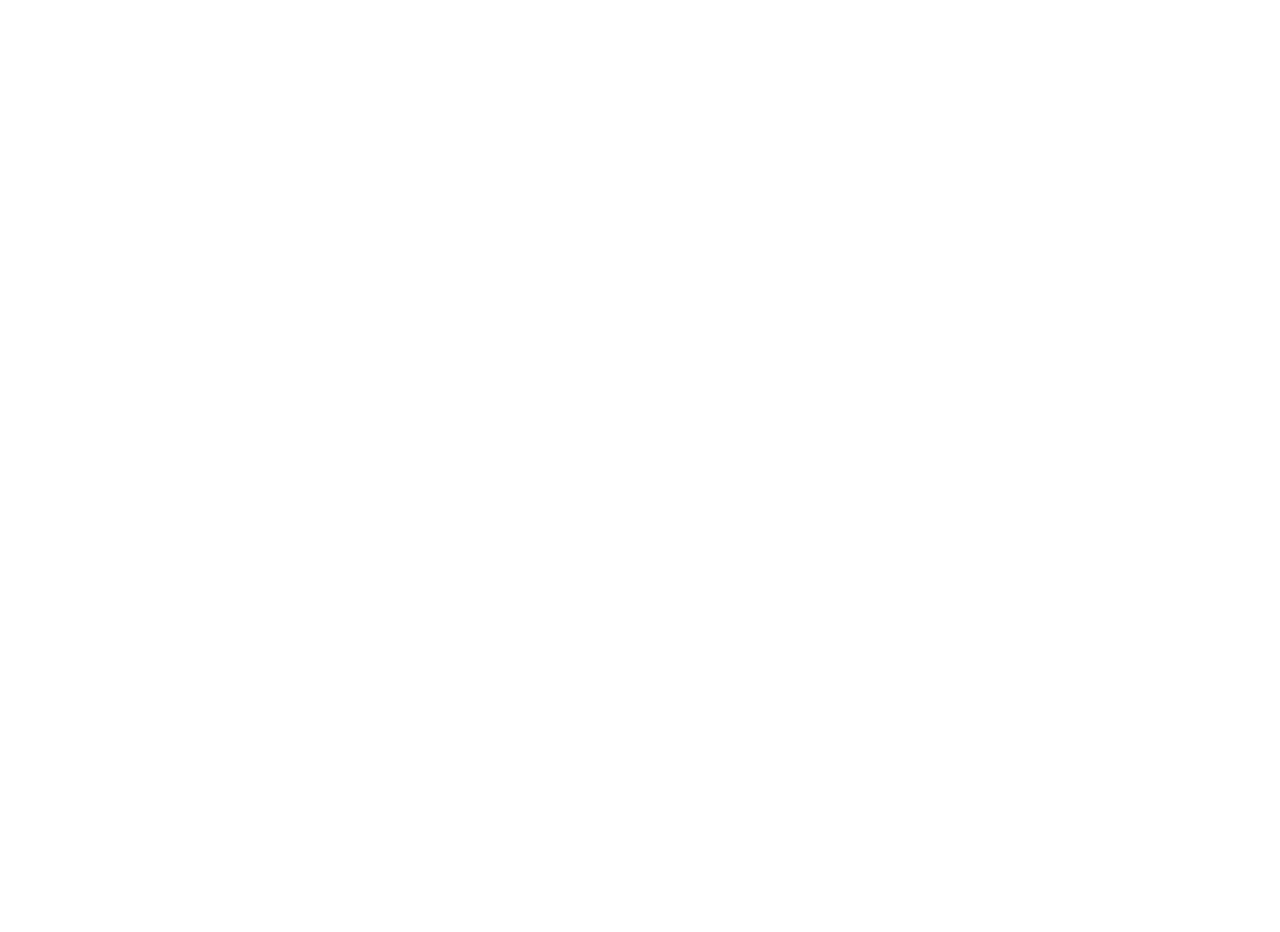
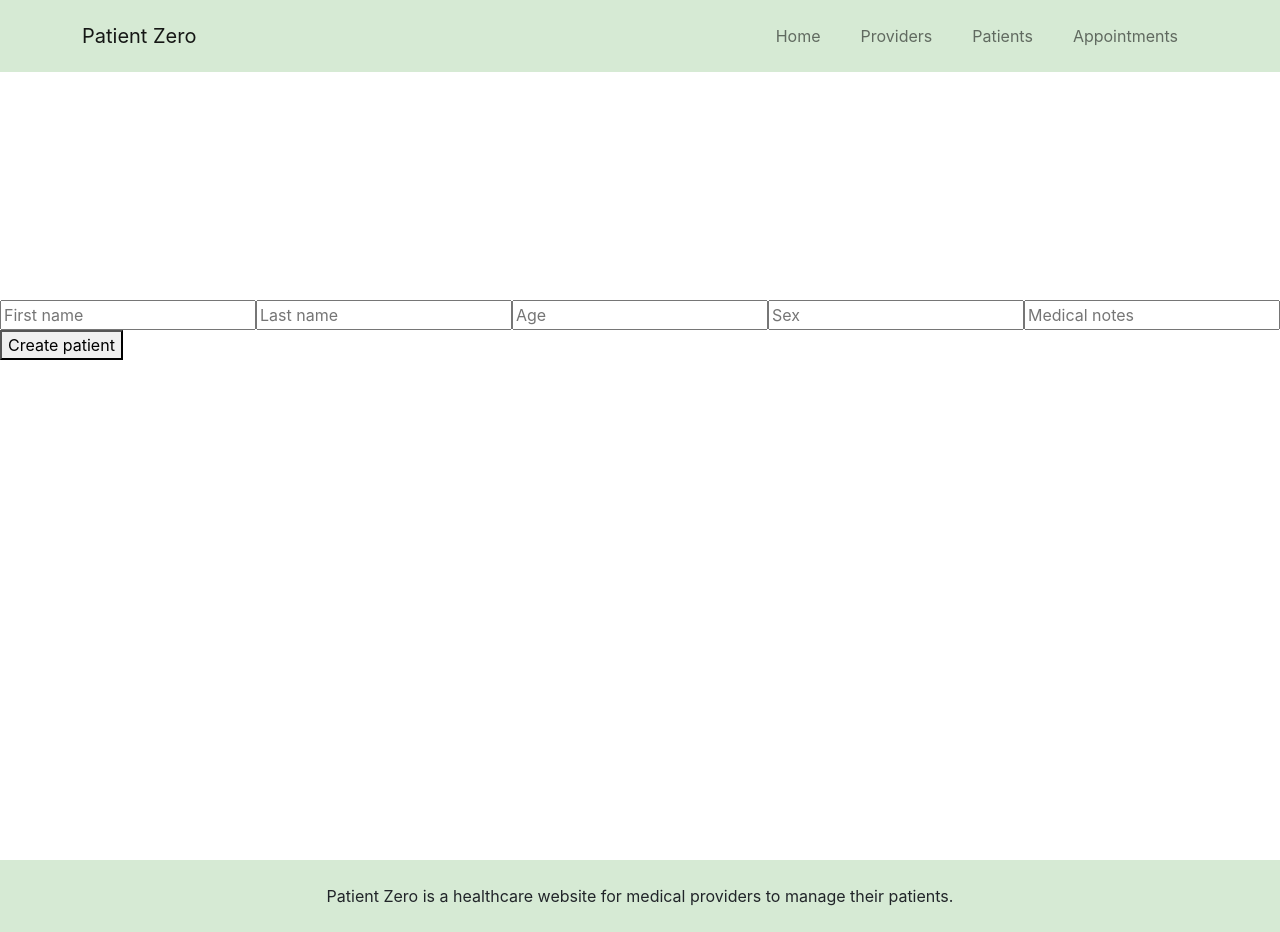
Before and after one commit to jaimeluong/patient-zero-frontend, a React (Create React App) app: page /patients/new in a window 1280 px wide. Before the commit this address had no page. Before the commit the page ends 800 px from the top, so only its background shows below. Built offline with nearby package versions, Linux system fonts and the light colour scheme; the HTML template or start-up script is replaced by a standard one.

Commit message:
Add forms to submit data to back-end

```diff
--- a/src/App.js
+++ b/src/App.js
@@ -6,6 +6,9 @@
 import Providers from './components/Providers.js';
 import Patients from './components/Patients.js';
 import Appointments from './components/Appointments.js';
+import ProvidersForm from './components/ProvidersForm.js';
+import PatientsForm from './components/PatientsForm.js';
+import AppointmentsForm from './components/AppointmentsForm.js';
 
 function App() {
   return (
@@ -16,6 +19,9 @@
             <Route path="providers" element={<Providers />} />
             <Route path="patients" element={<Patients />} />
             <Route path="appointments" element={<Appointments />} />
+            <Route path="providers/new" element={<ProvidersForm />} />
+            <Route path="patients/new" element={<PatientsForm />} />
+            <Route path="appointments/new" element={<AppointmentsForm />} />
         </Route>
       </Routes>
     </BrowserRouter>
--- a/src/components/Appointments.js
+++ b/src/components/Appointments.js
@@ -39,6 +39,7 @@
                     </div>
                 );
             })}
+            <a href="http://localhost:3001/appointments/new">New appointment</a>
         </div>
     );
 }
--- /dev/null
+++ b/src/components/AppointmentsForm.js
@@ -0,0 +1,79 @@
+import React, { useState } from 'react';
+
+const down = {
+  marginTop: "300px"
+}
+
+let url = "http://localhost:3000/appointments";
+
+const AppointmentsForm = () => {
+    const [startDate, setStartDate] = useState("");
+    const [endDate, setEndDate] = useState("");
+    const [category, setCategory] = useState("");
+    const [description, setDescription] = useState("");
+    const [message, setMessage] = useState("");
+
+    let handleSubmit = async(e) => {
+        e.preventDefault();
+        try {
+            let res = await fetch(url, {
+                method: "POST",
+                body: JSON.stringify({
+                    start_date: startDate,
+                    end_date: endDate,
+                    category: category,
+                    description: description,
+                }),
+            });
+            let resJson = await res.json();
+            if (res.status === 200) {
+                setStartDate("");
+                setEndDate("");
+                setCategory("");
+                setDescription("");
+                setMessage("Appointment created successfully.");
+            } else {
+                setMessage("An error occurred");
+            }
+        } catch (err) {
+            console.log(err);
+        }
+    };
+
+    return (
+        <div className="ProvidersForm" style={down}>
+          <form onSubmit={handleSubmit}>
+            <input
+              type="datetime-local"
+              value={startDate}
+              placeholder="Start time"
+              onChange={(e) => setStartDate(e.target.value)}
+            />
+            <input
+              type="datetime-local"
+              value={endDate}
+              placeholder="End time"
+              onChange={(e) => setEndDate(e.target.value)}
+            />
+            <input
+              type="text"
+              value={category}
+              placeholder="Category (routine, follow-up, urgent)"
+              onChange={(e) => setCategory(e.target.value)}
+            />
+            <input
+              type="text"
+              value={description}
+              placeholder="Description"
+              onChange={(e) => setDescription(e.target.value)}
+            />
+
+            <button type="submit">Make appointment</button>
+
+            <div className="message">{message ? <p>{message}</p> : null}</div>
+          </form>
+        </div>
+      );
+}
+
+export default AppointmentsForm;
--- a/src/components/Patients.js
+++ b/src/components/Patients.js
@@ -39,6 +39,7 @@
                     </div>
                 );
             })}
+            <a href="http://localhost:3001/patients/new">New patient</a>
         </div>
     );
 }
--- /dev/null
+++ b/src/components/PatientsForm.js
@@ -0,0 +1,88 @@
+import React, { useState } from 'react';
+
+const down = {
+  marginTop: "300px"
+}
+
+let url = "http://localhost:3000/patients";
+
+const PatientsForm = () => {
+    const [firstName, setFirstName] = useState("");
+    const [lastName, setLastName] = useState("");
+    const [age, setAge] = useState("");
+    const [sex, setSex] = useState("");
+    const [medicalNotes, setMedicalNotes] = useState("");
+    const [message, setMessage] = useState("");
+
+    let handleSubmit = async(e) => {
+        e.preventDefault();
+        try {
+            let res = await fetch(url, {
+                method: "POST",
+                body: JSON.stringify({
+                    first_name: firstName,
+                    last_name: lastName,
+                    age: age,
+                    sex: sex,
+                    medical_notes: medicalNotes,
+                }),
+            });
+            let resJson = await res.json();
+            if (res.status === 200) {
+                setFirstName("");
+                setLastName("");
+                setAge("");
+                setSex("");
+                setMedicalNotes("");
+                setMessage("Patient created successfully.");
+            } else {
+                setMessage("An error occurred");
+            }
+        } catch (err) {
+            console.log(err);
+        }
+    };
+
+    return (
+        <div className="ProvidersForm" style={down}>
+          <form onSubmit={handleSubmit}>
+            <input
+              type="text"
+              value={firstName}
+              placeholder="First name"
+              onChange={(e) => setFirstName(e.target.value)}
+            />
+            <input
+              type="text"
+              value={lastName}
+              placeholder="Last name"
+              onChange={(e) => setLastName(e.target.value)}
+            />
+            <input
+              type="number"
+              value={age}
+              placeholder="Age"
+              onChange={(e) => setAge(e.target.value)}
+            />
+            <input
+              type="text"
+              value={sex}
+              placeholder="Sex"
+              onChange={(e) => setSex(e.target.value)}
+            />
+            <input
+              type="text"
+              value={medicalNotes}
+              placeholder="Medical notes"
+              onChange={(e) => setMedicalNotes(e.target.value)}
+            />
+
+            <button type="submit">Create patient</button>
+
+            <div className="message">{message ? <p>{message}</p> : null}</div>
+          </form>
+        </div>
+      );
+}
+
+export default PatientsForm;
--- a/src/components/Providers.js
+++ b/src/components/Providers.js
@@ -38,6 +38,7 @@
                     </div>
                 );
             })}
+            <a href="http://localhost:3001/providers/new">New provider</a>
         </div>
     );
 }
--- /dev/null
+++ b/src/components/ProvidersForm.js
@@ -0,0 +1,70 @@
+import React, { useState } from 'react';
+
+const down = {
+  marginTop: "300px"
+}
+
+let url = "http://localhost:3000/providers";
+
+const ProvidersForm = () => {
+    const [firstName, setFirstName] = useState("");
+    const [lastName, setLastName] = useState("");
+    const [position, setPosition] = useState("");
+    const [message, setMessage] = useState("");
+
+    let handleSubmit = async(e) => {
+        e.preventDefault();
+        try {
+            let res = await fetch(url, {
+                method: "POST",
+                body: JSON.stringify({
+                    first_name: firstName,
+                    last_name: lastName,
+                    position: position,
+                }),
+            });
+            let resJson = await res.json();
+            if (res.status === 200) {
+                setFirstName("");
+                setLastName("");
+                setPosition("");
+                setMessage("Provider created successfully.");
+            } else {
+                setMessage("An error occurred");
+            }
+        } catch (err) {
+            console.log(err);
+        }
+    };
+
+    return (
+        <div className="ProvidersForm" style={down}>
+          <form onSubmit={handleSubmit}>
+            <input
+              type="text"
+              value={firstName}
+              placeholder="First name"
+              onChange={(e) => setFirstName(e.target.value)}
+            />
+            <input
+              type="text"
+              value={lastName}
+              placeholder="Last name"
+              onChange={(e) => setLastName(e.target.value)}
+            />
+            <input
+              type="text"
+              value={position}
+              placeholder="Provider position"
+              onChange={(e) => setPosition(e.target.value)}
+            />
+
+            <button type="submit">Create provider</button>
+
+            <div className="message">{message ? <p>{message}</p> : null}</div>
+          </form>
+        </div>
+      );
+}
+
+export default ProvidersForm;
```
